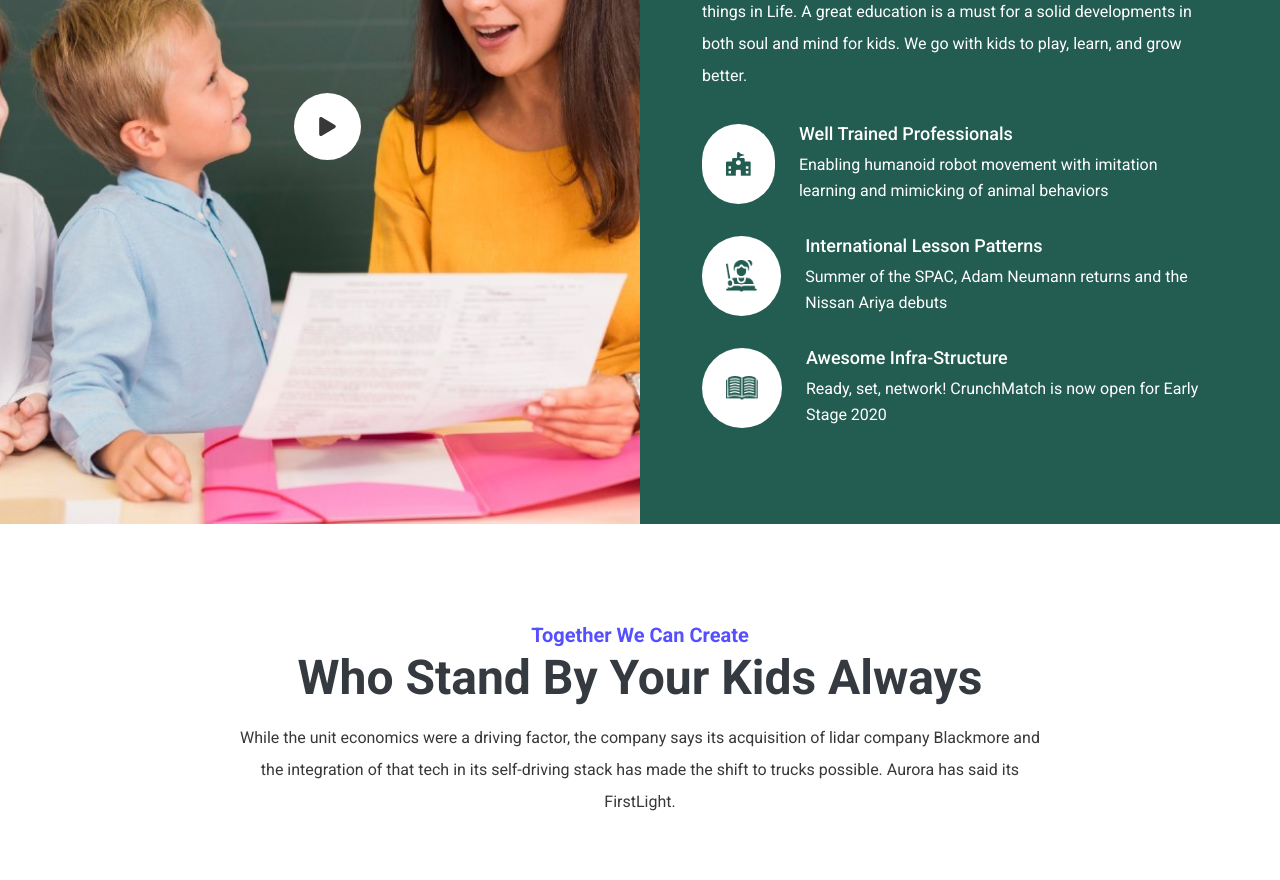
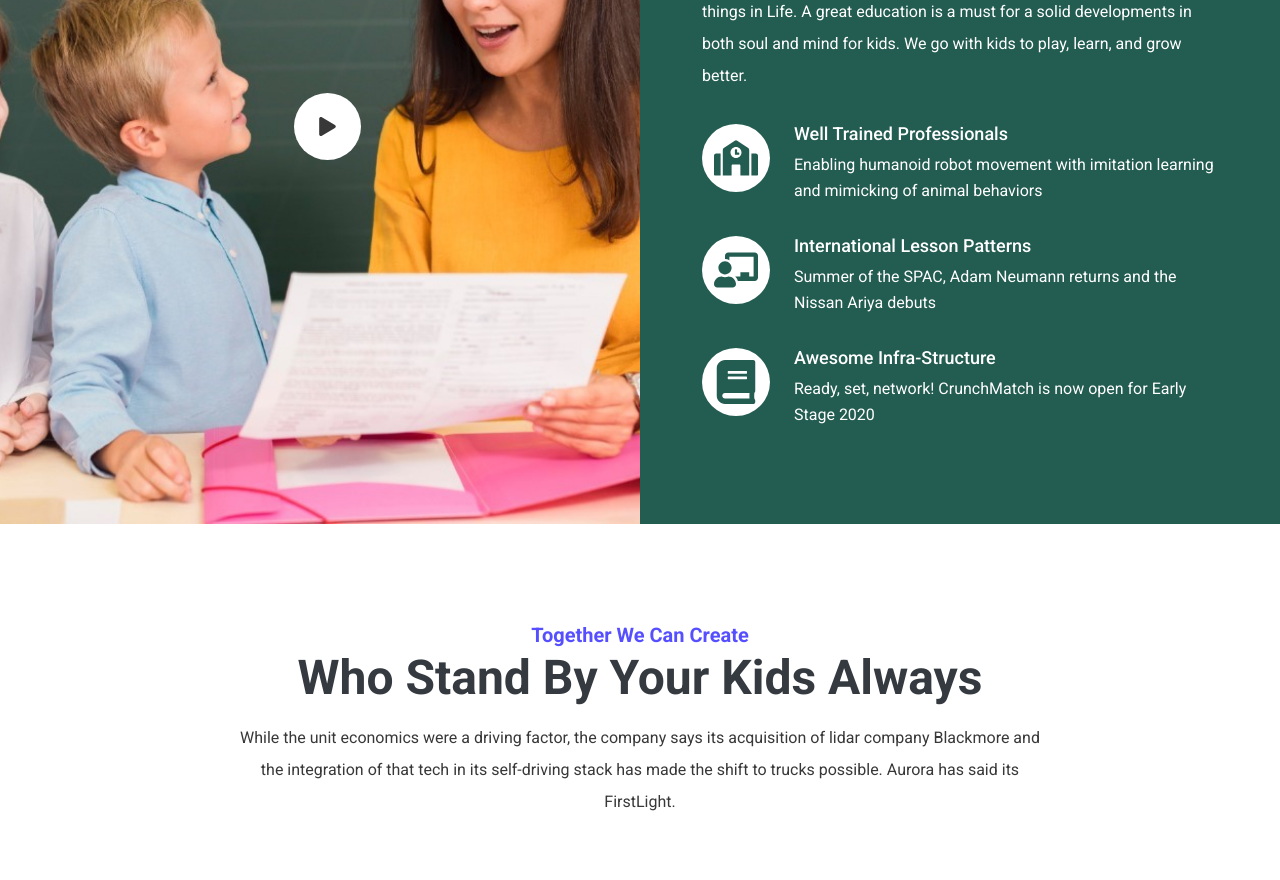
Before and after one commit to RajKumarMaharjan/learning-platform, a React (Vite) app: page /aboutUs in a window 1280 px wide. Shown: the part 1320-2200 px from the top of the page. Built offline with nearby package versions, Linux system fonts and the light colour scheme.

Commit message:
update side menu css

```diff
--- a/index.html
+++ b/index.html
@@ -5,6 +5,13 @@
   <meta charset="UTF-8" />
   <meta name="viewport" content="width=device-width, initial-scale=1.0" />
   <title>Learning Platform</title>
+  <!-- Font Link -->
+  <link rel="preconnect" href="https://fonts.googleapis.com">
+  <link rel="preconnect" href="https://fonts.gstatic.com" crossorigin>
+  <link
+    href="https://fonts.googleapis.com/css2?family=DM+Sans:ital,opsz,wght@0,9..40,100..1000;1,9..40,100..1000&family=Roboto:ital,wght@0,100;0,300;0,400;0,500;0,700;0,900;1,100;1,300;1,400;1,500;1,700;1,900&display=swap"
+    rel="stylesheet">
+  <!-- css link -->
   <link rel="stylesheet" href="https://unpkg.com/leaflet@1.9.4/dist/leaflet.css"
     integrity="sha256-p4NxAoJBhIIN+hmNHrzRCf9tD/miZyoHS5obTRR9BMY=" crossorigin="" />
 </head>
--- a/src/Layout/About/WhyToRegister.jsx
+++ b/src/Layout/About/WhyToRegister.jsx
@@ -2,10 +2,41 @@ import { FaPlay } from "react-icons/fa";
 import RightImg from "../../../public/Image/whyRegister.jpg";
 import Heading from "../../components/Heading/SubHeading";
 import LargeSubHeading from "../../components/Heading/LargeSubHeading";
-import ItemList from "../../data/whyToRegister.json";
+import { FaSchool, FaChalkboardTeacher, FaBook } from "react-icons/fa";
 
 function AboutChoice() {
-  const items = ItemList;
+  const items = [
+    {
+        "id": 1,
+        "title": "Well Trained Professionals",
+        "detail": "Enabling humanoid robot movement with imitation learning and mimicking of animal behaviors",
+        "icon": (
+          <div className="text-[#235C50] text-[44px] bg-[#fff] rounded-full p-3">
+            <FaSchool/>
+          </div>
+        )
+    },
+    {
+        "id": 2,
+        "title": "International Lesson Patterns",
+        "detail": "Summer of the SPAC, Adam Neumann returns and the Nissan Ariya debuts",
+        "icon": (
+          <div className="text-[#235C50] text-[44px] bg-[#fff] rounded-full p-3">
+            <FaChalkboardTeacher/>
+          </div>
+        )
+    },
+    {
+        "id": 3,
+        "title": "Awesome Infra-Structure",
+        "detail": "Ready, set, network! CrunchMatch is now open for Early Stage 2020",
+        "icon": (
+          <div className="text-[#235C50] text-[44px] bg-[#fff] rounded-full p-3">
+            <FaBook/>
+          </div>
+        )
+    }
+]
 
   return (
     <div className="bg-[#235C51]">
@@ -41,12 +72,8 @@ function AboutChoice() {
           {items.map((item) => (
             <ul key={item.id}>
               <li className="flex gap-6 py-4">
-                <div className="bg-[#fff] rounded-full h-20 px-6 py-8 flex items-center">
-                  <img
-                    src={item.imgUrl}
-                    alt="icon"
-                    className="object-cover w-full"
-                  />
+                <div className="">
+                {item.icon}
                 </div>
                 <div className="text-[#fff]">
                   <h2 className="text-[18px] font-[500] leading-[20px] mb-2">
--- a/src/carousel/bannerCarousel.jsx
+++ b/src/carousel/bannerCarousel.jsx
@@ -16,16 +16,17 @@ const BannerCarousel = () => {
     setSlideIndex((prevIndex) => (prevIndex === 2 ? 0 : prevIndex + 1));
   };
 
+
   return (
     <div className="relative xs:px-0 sm:px-24 md:px-0">
-      <Carousel
+     <Carousel
         showIndicators={false}
         showArrows={false}
         showStatus={false}
         showThumbs={false}
-        infiniteLoop={false}
+        infiniteLoop={true}
         autoPlay={false}
-        interval={5000}
+        interval={3000}
         onChange={(index) => setSlideIndex(index)} // Update slideIndex on change
         selectedItem={slideIndex} // Set the selected item based on slideIndex
       >
--- a/src/components/LocationMap/Map.jsx
+++ b/src/components/LocationMap/Map.jsx
@@ -4,7 +4,7 @@ function Map() {
   const position = [34.073620, -118.400352]
   return (
     <div>
-      <MapContainer center={position} zoom={13} scrollWheelZoom={false} style={{width:'100%', height: '400px'}}>
+      <MapContainer center={position} zoom={13} scrollWheelZoom={false} style={{width:'100%', height: '400px',}}>
         <TileLayer
           attribution='&copy; <a href="https://www.openstreetmap.org/copyright">OpenStreetMap</a> contributors'
           url="https://{s}.tile.openstreetmap.org/{z}/{x}/{y}.png"
--- a/src/components/Navbar/index.jsx
+++ b/src/components/Navbar/index.jsx
@@ -68,7 +68,7 @@ const Navbar = () => {
               </li>
             </ul>
           </div>
-          <div>
+          <div className="hidden sm:block">
             <button id="whatsapp-button" className="flex items-center">
               <FaWhatsapp /> +1 516 231 1313
             </button>
@@ -92,15 +92,15 @@ const Navbar = () => {
               <div className="flex justify-end p-12">
                 <button
                   onClick={() => setIsMenuToggled(false)}
-                  className="border-2 border-warning rounded-full p-2"
+                  className="border-2 border-warning rounded-full p-1 -mt-4 -mr-4"
                 >
                   <RxCross2 className="h-6 w-6 text-warning font-semibold" />
                 </button>
               </div>
               {/* menu item */}
-              <div className="ml-10 z-50 flex flex-col gap-8 text-[18px] font-semibold">
+              <div className="ml-10 z-50 space-y-10 text-[18px] font-semibold">
                 {menuItems.map((link, index) => (
-                  <div key={index} onClick={handleClick} className="leading-3">
+                  <div key={index} onClick={handleClick} className="leading-3 mt-4">
                     <NavLink
                       to={link.route}
                       className={({ isActive }) =>
--- a/src/data/whyToRegister.json
+++ /dev/null
@@ -1,22 +0,0 @@
-
-
-[
-    {
-        "id": 1,
-        "title": "Well Trained Professionals",
-        "detail": "Enabling humanoid robot movement with imitation learning and mimicking of animal behaviors",
-        "imgUrl": "public/IconImage/school-icon.png"
-    },
-    {
-        "id": 2,
-        "title": "International Lesson Patterns",
-        "detail": "Summer of the SPAC, Adam Neumann returns and the Nissan Ariya debuts",
-        "imgUrl": "public/IconImage/teacher-icon.png"
-    },
-    {
-        "id": 3,
-        "title": "Awesome Infra-Structure",
-        "detail": "Ready, set, network! CrunchMatch is now open for Early Stage 2020",
-        "imgUrl": "public/IconImage/book-icon.png"
-    }
-]
--- a/src/main.css
+++ b/src/main.css
@@ -1,4 +1,3 @@
-@import url("https://fonts.googleapis.com/css2?family=Roboto:ital,wght@0,100;0,300;0,400;0,500;0,700;0,900;1,100;1,300;1,400;1,500;1,700;1,900&display=swap");
 
 @tailwind base;
 @tailwind components;
```
Also changed, not shown: src/css/index.css (line endings or trailing spaces).
